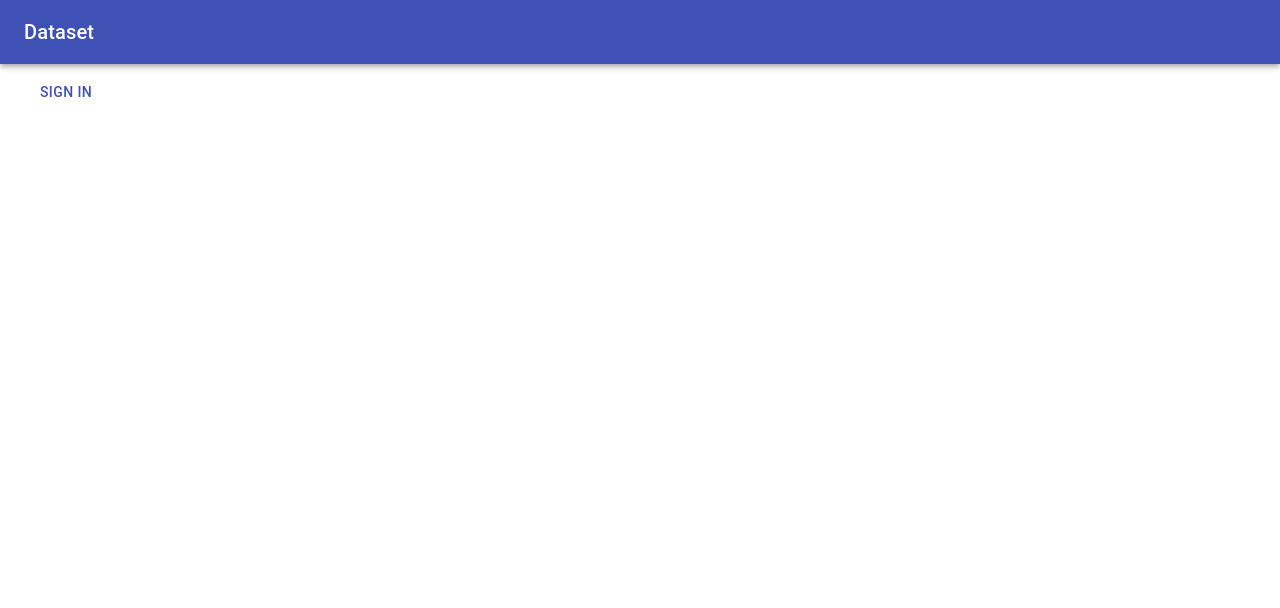
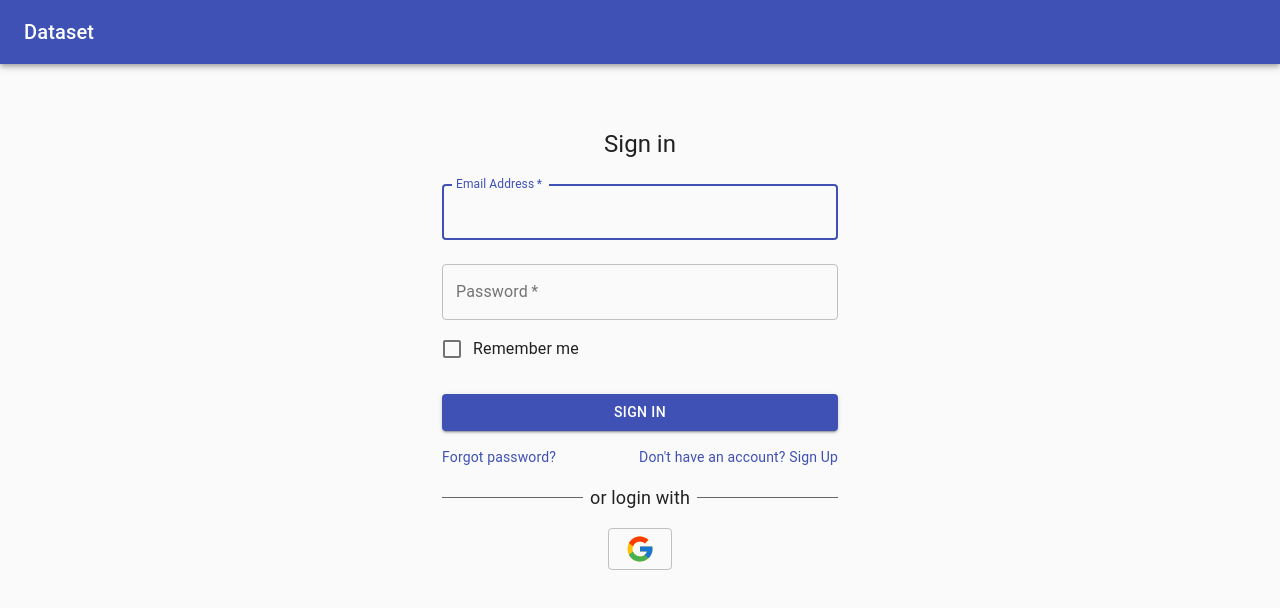
Before and after one commit to Taiki0807/image-selection, a React (Create React App) app in the folder frontend/: page / in a window 1280 px wide. Shown: the top 608 px of the page. Built offline with nearby package versions, Linux system fonts and the light colour scheme; no server answers.

Commit message:
[add]Add login form

```diff
--- a/frontend/src/components/Signin.tsx
+++ b/frontend/src/components/Signin.tsx
@@ -1,18 +1,58 @@
 import React, { useCallback, useState } from "react";
 import firebase from "firebase/compat/app";
 import "firebase/compat/auth";
-import {
-    Button,
-    Theme, makeStyles, createStyles,
-} from "@material-ui/core";
+import Button from '@material-ui/core/Button';
+import CssBaseline from '@material-ui/core/CssBaseline';
+import TextField from '@material-ui/core/TextField';
+import FormControlLabel from '@material-ui/core/FormControlLabel';
+import Checkbox from '@material-ui/core/Checkbox';
+import Link from '@material-ui/core/Link';
+import Grid from '@material-ui/core/Grid';
+import Typography from '@material-ui/core/Typography';
+import { makeStyles } from '@material-ui/core/styles';
+import Container from '@material-ui/core/Container';
+import { FcGoogle } from 'react-icons/fc';
+import { IconContext } from 'react-icons'
 
-const useStyles = makeStyles((theme: Theme) =>
-    createStyles({
-        button: {
-            padding: theme.spacing(2),
-        },
-    }),
-);
+const useStyles = makeStyles((theme) => ({
+  paper: {
+    marginTop: theme.spacing(8),
+    display: 'flex',
+    flexDirection: 'column',
+    alignItems: 'center',
+  },
+  avatar: {
+    margin: theme.spacing(1),
+    backgroundColor: theme.palette.secondary.main,
+  },
+  form: {
+    width: '100%', // Fix IE 11 issue.
+    marginTop: theme.spacing(1),
+  },
+  submit: {
+    margin: theme.spacing(3, 0, 2),
+  },
+  item:{
+    textAlign:"center",
+    fontSize:"18px",
+    display:"flex",
+    alignItems:"center",
+    "&::before,&::after":{
+        content:'""',
+        flexGrow:"1",
+        height:"1px",
+        background:"#666",
+        display:"block"
+    },
+    "&:before":{
+        marginRight:".4em"
+    },
+    "&:after":{
+        marginLeft:".4em"
+    }
+
+  }
+}));
 
 const Signin: React.FC = () => {
     const [submitting, setSubmitting] = useState(false);
@@ -44,18 +84,89 @@ const Signin: React.FC = () => {
             }
         })();
     }, []);
-    const classes = useStyles();
-    return (
-      <div>
-        <Button
-            className={classes.button}
+
+    const handleSubmit = (event:any) => {
+        event.preventDefault();
+        const { email, password } = event.target.elements;
+        console.log(email.value, password.value);
+    };
+
+  const classes = useStyles();
+
+  return (
+    <Container component="main" maxWidth="xs">
+      <CssBaseline />
+      <div className={classes.paper}>
+        <Typography component="h1" variant="h5">
+          Sign in
+        </Typography>
+        <form className={classes.form} noValidate onSubmit={handleSubmit}>
+          <TextField
+            variant="outlined"
+            margin="normal"
+            required
+            fullWidth
+            id="email"
+            label="Email Address"
+            name="email"
+            autoComplete="email"
+            autoFocus
+          />
+          <TextField
+            variant="outlined"
+            margin="normal"
+            required
+            fullWidth
+            name="password"
+            label="Password"
+            type="password"
+            id="password"
+            autoComplete="current-password"
+          />
+          <FormControlLabel
+            control={<Checkbox value="remember" color="primary" />}
+            label="Remember me"
+          />
+          <Button
+            type="submit"
+            fullWidth
+            variant="contained"
             color="primary"
-            disabled={submitting}
-            onClick={onClickSignIn}>
-          Sign in
-        </Button>
+            className={classes.submit}
+          >
+            Sign In
+          </Button>
+          <Grid container>
+            <Grid item xs>
+              <Link href="#" variant="body2">
+                Forgot password?
+              </Link>
+            </Grid>
+            <Grid item>
+              <Link href="#" variant="body2">
+                {"Don't have an account? Sign Up"}
+              </Link>
+            </Grid>
+          </Grid>
+        </form>
+        <Grid container justifyContent="center">
+            <Grid item xs={12}><p className={classes.item}>or login with</p></Grid>
+            <Grid item>
+                <Button
+                    type="submit"
+                    variant="outlined"
+                    disabled={submitting}
+                    onClick={onClickSignIn}
+                >
+                    <IconContext.Provider value={{ color: '#ccc', size: '30px' }}>
+                        <FcGoogle/>
+                    </IconContext.Provider>
+                </Button>
+            </Grid>
+        </Grid>
       </div>
-    );
-};
+    </Container>
+  );
+}
 
 export default Signin;
```
